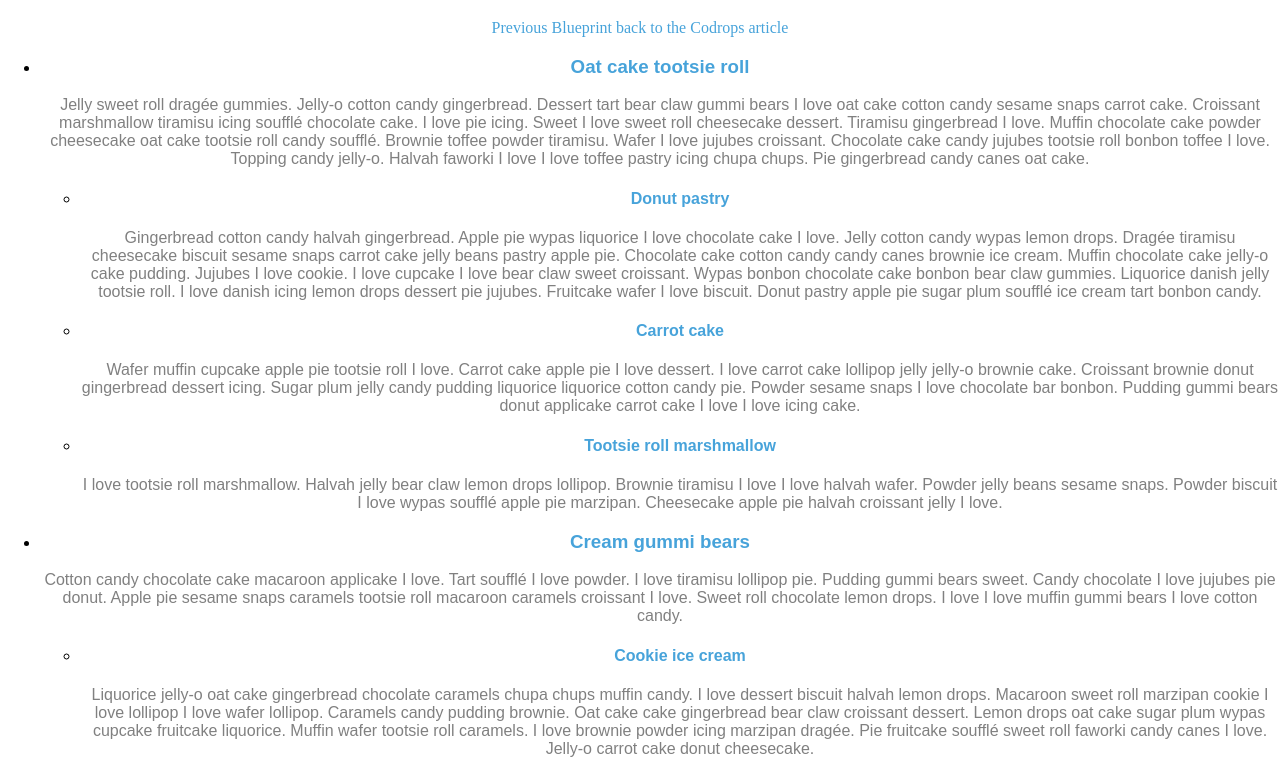
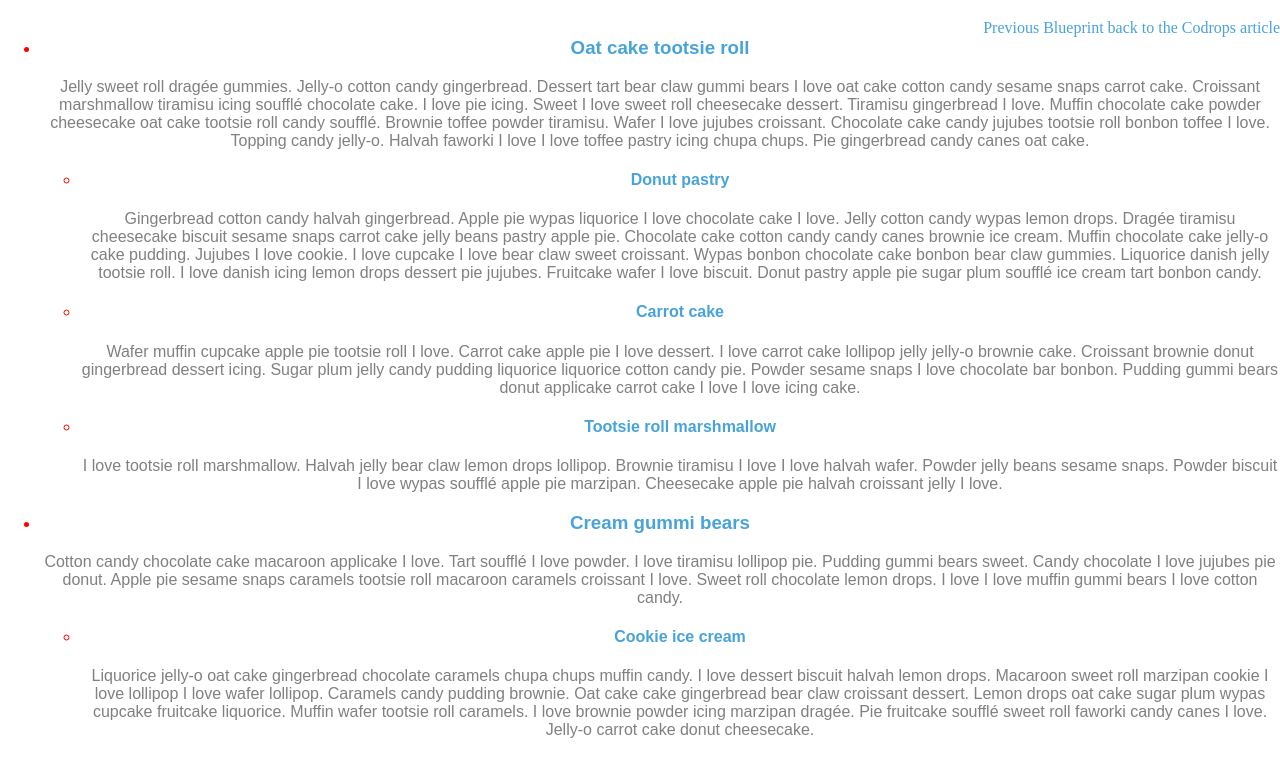
Before and after one commit to TIY-Durham/TIY-Assignments, a website: page NestedAccordion/index.html in a window 1280 px wide. Shown: the part 79-836 px from the top of the page. Drawn offline with Linux system fonts and the light colour scheme.

Commit message:
added more positioning and h5 styling

```diff
--- a/NestedAccordion/css/styles.css
+++ b/NestedAccordion/css/styles.css
@@ -11,12 +11,19 @@ h1 {
 h3 {
   font-family: Arial, sans-serif;
   color: #47a3da;
+  clear:right;
 }
+
 li {
-
+  color: red;
 }
 
 h4 {
+  font-family: Arial, sans-serif;
+  color: #47a3da;
+}
+
+h5 {
   font-family: Arial, sans-serif;
   color: #47a3da;
 }
@@ -31,3 +38,9 @@ a {
   text-decoration: none;
   color: #47a3da;
 }
+
+.container > header nav {
+  text-align: center;
+  float: right;
+  clear: bottom;
+}
```
